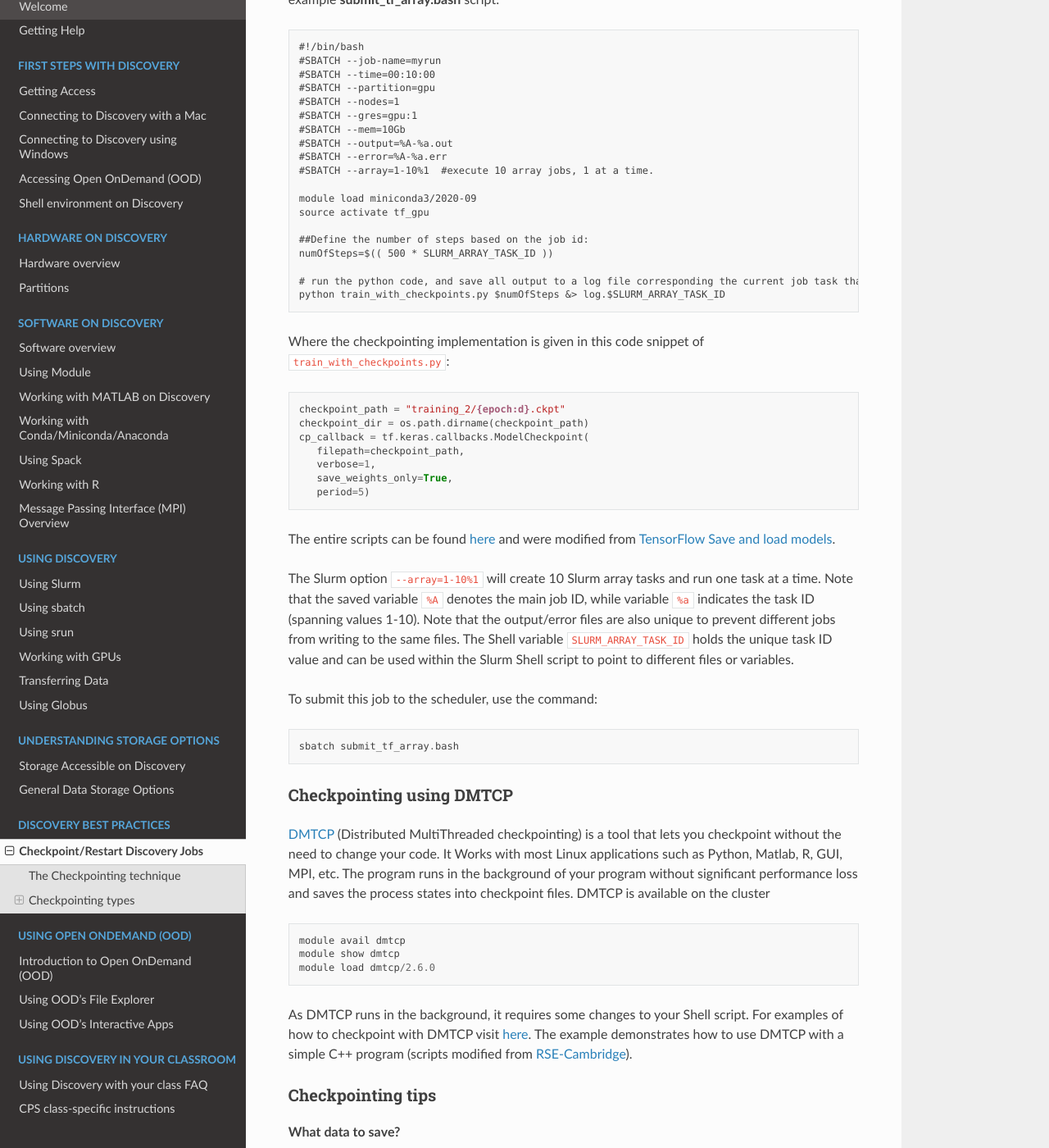
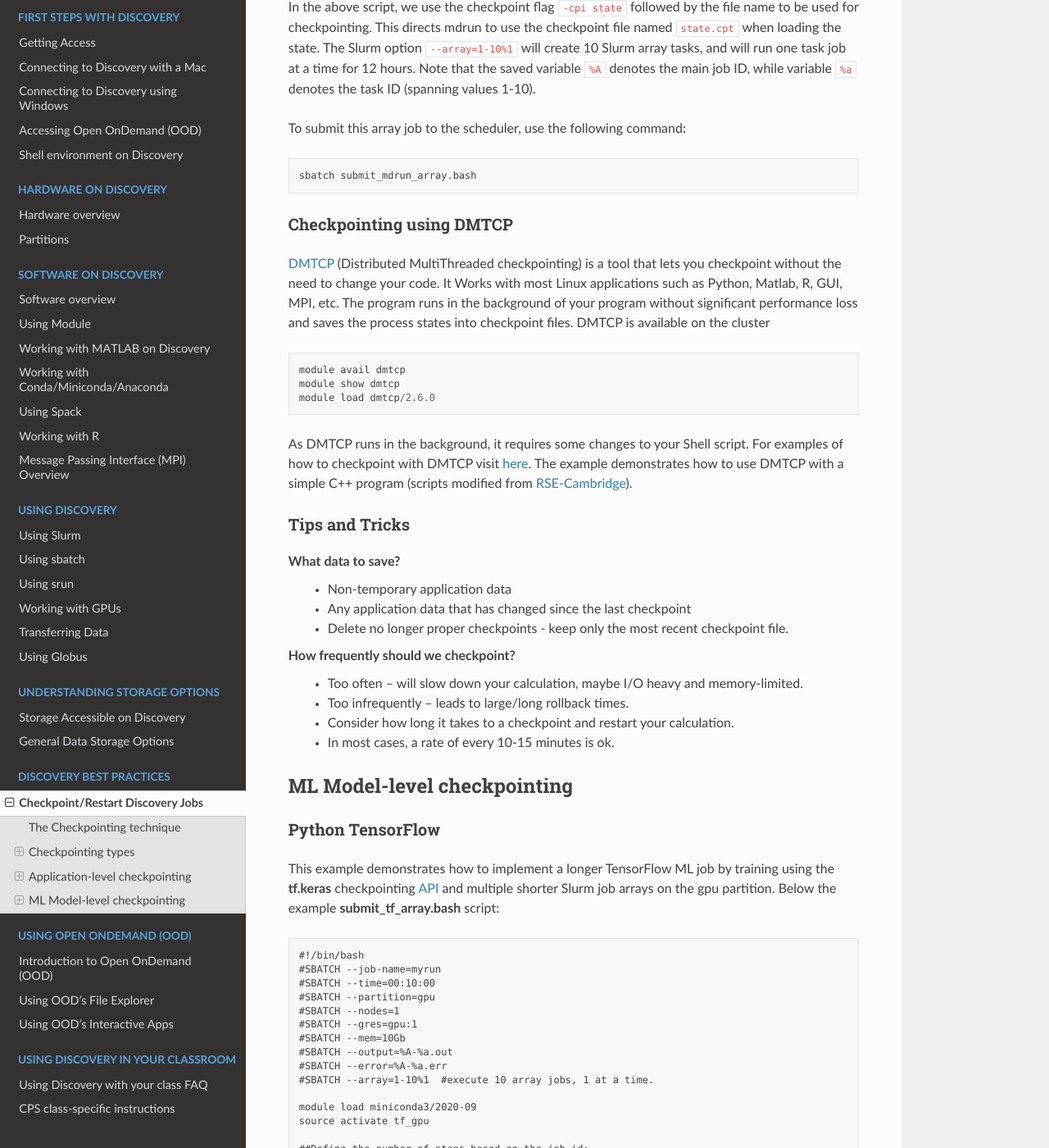
Before and after one commit to northeastern-rc/rc-public-documentation, a Sphinx documentation site: the page built from docs/source/best-practices/checkpointing.rst, in a window 1280 px wide and 1400 px high, scrolled down 2845 px. Shown: the whole window at 82% size. Built offline with Sphinx 7.4.7 and the Read the Docs theme 2.0.0, drawn with Linux system fonts in a browser that asks for light colours; some of the changed text lies outside the part shown.

Commit message:
Reorganize file to have application-level and model-level
- Move sections around accordingly
- move tips and tricks to the appropriate section (as subsection)
- Add boilerplate (i.e., sections) for ML-based and refer reader to that section when determining which type of checkpoint to use

```diff
--- a/docs/source/best-practices/checkpointing.rst
+++ b/docs/source/best-practices/checkpointing.rst
@@ -30,6 +30,15 @@
   * User-level checkpointing - suitable if you develop your code or have sufficient knowledge of the application code to integrate checkpointing techniques. We recommend this approach for some Discovery users.
   * Application-level checkpointing - recommended for most Discovery users. Utilize the checkpointing tool that is already available in your software application. For example, most software designed for HPC has a checkpointing option, and information on proper usage is often available in the software user manual.
   * System-level checkpointing - done on the system side, where we save the state of the entire process. This option is less efficient than User-level or Application-level checkpointing as it introduces a lot of redundancy.
+  * Model-level checkpointing - training models are often the intent of the user doing machine learning on Discovery.
+
+Which checkpointing method to use?
+----------------------------------
+ * If your software already comes with built-in checkpointing, it is often the preferred option. It is the most optimized and efficient way to the checkpoint.
+ * **Application-level** checkpointing is the easiest to use, as it exists in your application: it does not require significant changes to your scripts.
+ * **Application-level** checkpointing will save only the relevant data for your specific application.
+ * If you're writing your code - use DMTCP or implement your own checkpointing.
+ * **ML Model-level** checkpointing is specific to model training and deployment (see `ML Model-level`_)
 
 .. note::
   Some packages and functions allow for easy checkpointing if you are developing code using Python, Matlab, or R. Some examples include `Python PyTorch checkpointing <https://pytorch.org/tutorials/recipes/recipes/saving_and_loading_a_general_checkpoint.html>`_, `TensorFlow checkpointing <https://www.tensorflow.org/guide/checkpoint>`_, `Python Pickle checkpointing <https://deap.readthedocs.io/en/master/tutorials/advanced/checkpoint.html>`_, `MATLAB checkpointing <https://www.mathworks.com/help/gads/work-with-checkpoint-files.html>`_ and `R checkpointing <https://cran.r-project.org/web/packages/checkpoint/vignettes/checkpoint.html>`_. Additionally, many Computational Chemistry and Molecular Dynamics software have built-in checkpointing options, such as `GROMACS <https://manual.gromacs.org/documentation/current/user-guide/managing-simulations.html>`_ and `LAMMPS <https://docs.lammps.org/restart.html>`_.
@@ -42,8 +51,11 @@
 .. note::
    To overcome partition time limits, replace your single long job with multiple shorter jobs. Then, using job arrays, set each job to run one after the other. Each job will write a checkpoint file if implemented. For example, the following job in line will be the latest checkpoint file to continue from the latest state of the calculation.
 
+Application-level checkpointing
+===============================
+
 GROMACS checkpointing example
-~~~~~~~~~~~~~~~~~~~~~~~~~~~~~~~
+-----------------------------
 
 This example demonstrates how to implement a longer `GROMACS <https://www.gromacs.org/>`_ job of 120 hours by using multiple shorter jobs on the **short** partition. We use Slurm job arrays and the GROMACS built-in checkpointing option (read more `here <https://manual.gromacs.org/documentation/current/user-guide/managing-simulations.html>`_) to implement checkpointing.
 
@@ -74,8 +86,40 @@
 
    sbatch submit_mdrun_array.bash
 
-Python TensorFlow checkpointing example
-~~~~~~~~~~~~~~~~~~~~~~~~~~~~~~~~~~~~~~~~~
+Checkpointing using DMTCP
+--------------------------
+
+`DMTCP <https://dmtcp.sourceforge.io/>`_ (Distributed MultiThreaded checkpointing) is a tool that lets you checkpoint without the need to change your code. It Works with most Linux applications such as Python, Matlab, R, GUI, MPI, etc.
+The program runs in the background of your program without significant performance loss and saves the process states into checkpoint files. DMTCP is available on the cluster ::
+
+ module avail dmtcp
+ module show dmtcp
+ module load dmtcp/2.6.0
+
+As DMTCP runs in the background, it requires some changes to your Shell script. For examples of how to checkpoint with DMTCP visit `here <https://github.com/northeastern-rc/training-checkpointing/tree/main/Exercise_3>`_.
+The example demonstrates how to use DMTCP with a simple C++ program (scripts modified from `RSE-Cambridge <https://github.com/RSE-Cambridge/dmtcp-tests>`_).
+
+Tips and Tricks
+---------------------
+
+What data to save?
+ * Non-temporary application data
+ * Any application data that has changed since the last checkpoint
+ * Delete no longer proper checkpoints - keep only the most recent checkpoint file.
+
+How frequently should we checkpoint?
+ * Too often – will slow down your calculation, maybe I/O heavy and memory-limited.
+ * Too infrequently – leads to large/long rollback times.
+ * Consider how long it takes to a checkpoint and restart your calculation.
+ * In most cases, a rate of every 10-15 minutes is ok.
+
+.. _ML Model-level:
+
+ML Model-level checkpointing
+============================
+
+Python TensorFlow
+------------------
 
 This example demonstrates how to implement a longer TensorFlow ML job by training using the **tf.keras** checkpointing `API <https://www.tensorflow.org/tutorials/keras/save_and_load>`_ and multiple shorter Slurm job arrays on the gpu partition.
 Below the example **submit_tf_array.bash** script::
@@ -119,10 +163,10 @@
 
   sbatch submit_tf_array.bash
 
-Checkpointing using DMTCP
-~~~~~~~~~~~~~~~~~~~~~~~~~~~~
+Python PyTorch
+------------------
 
-`DMTCP <https://dmtcp.sourceforge.io/>`_ (Distributed MultiThreaded checkpointing) is a tool that lets you checkpoint without the need to change your code. It Works with most Linux applications such as Python, Matlab, R, GUI, MPI, etc.
+Tips and Tricks
 The program runs in the background of your program without significant performance loss and saves the process states into checkpoint files. DMTCP is available on the cluster ::
 
  module avail dmtcp
```
